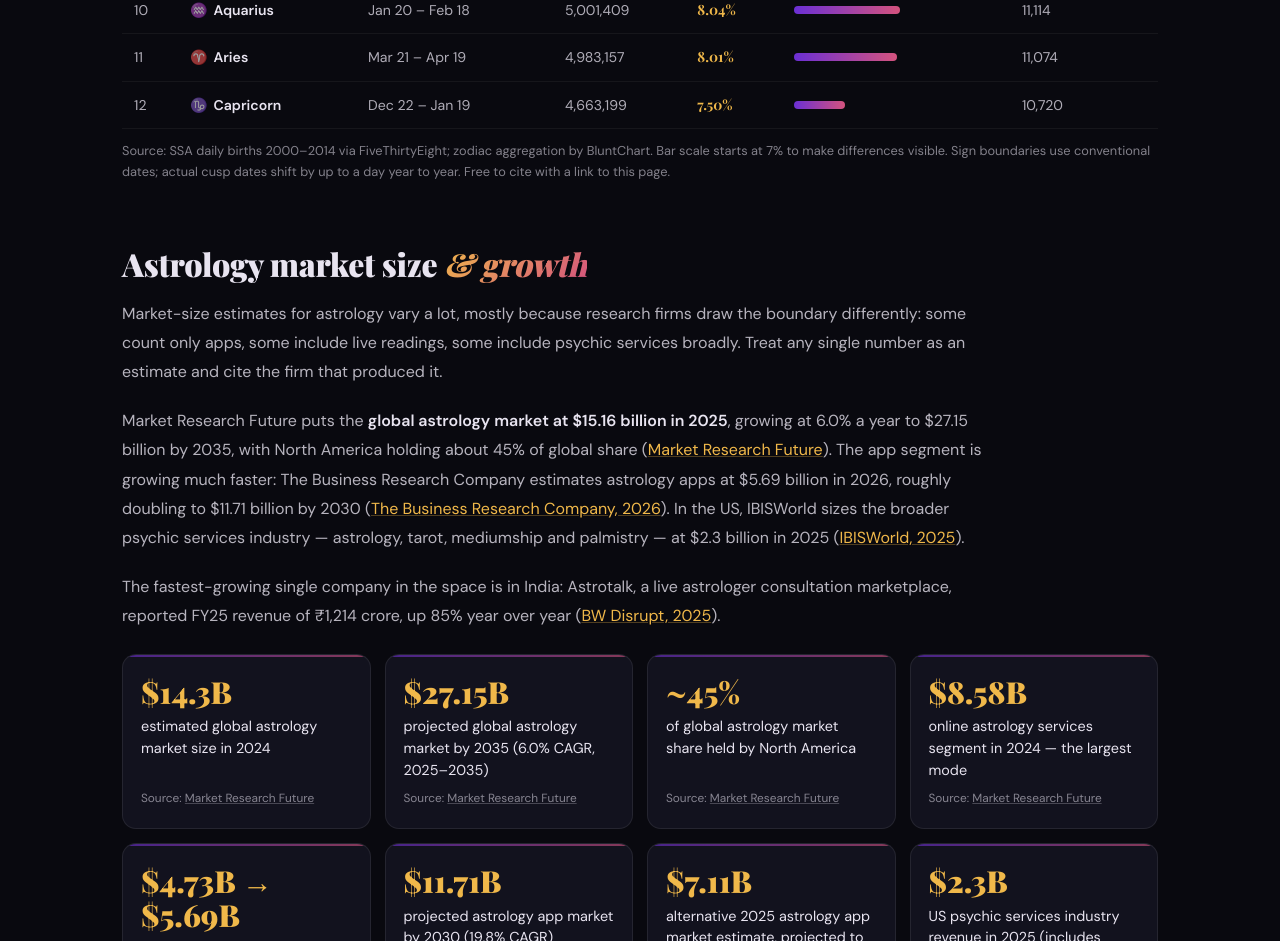
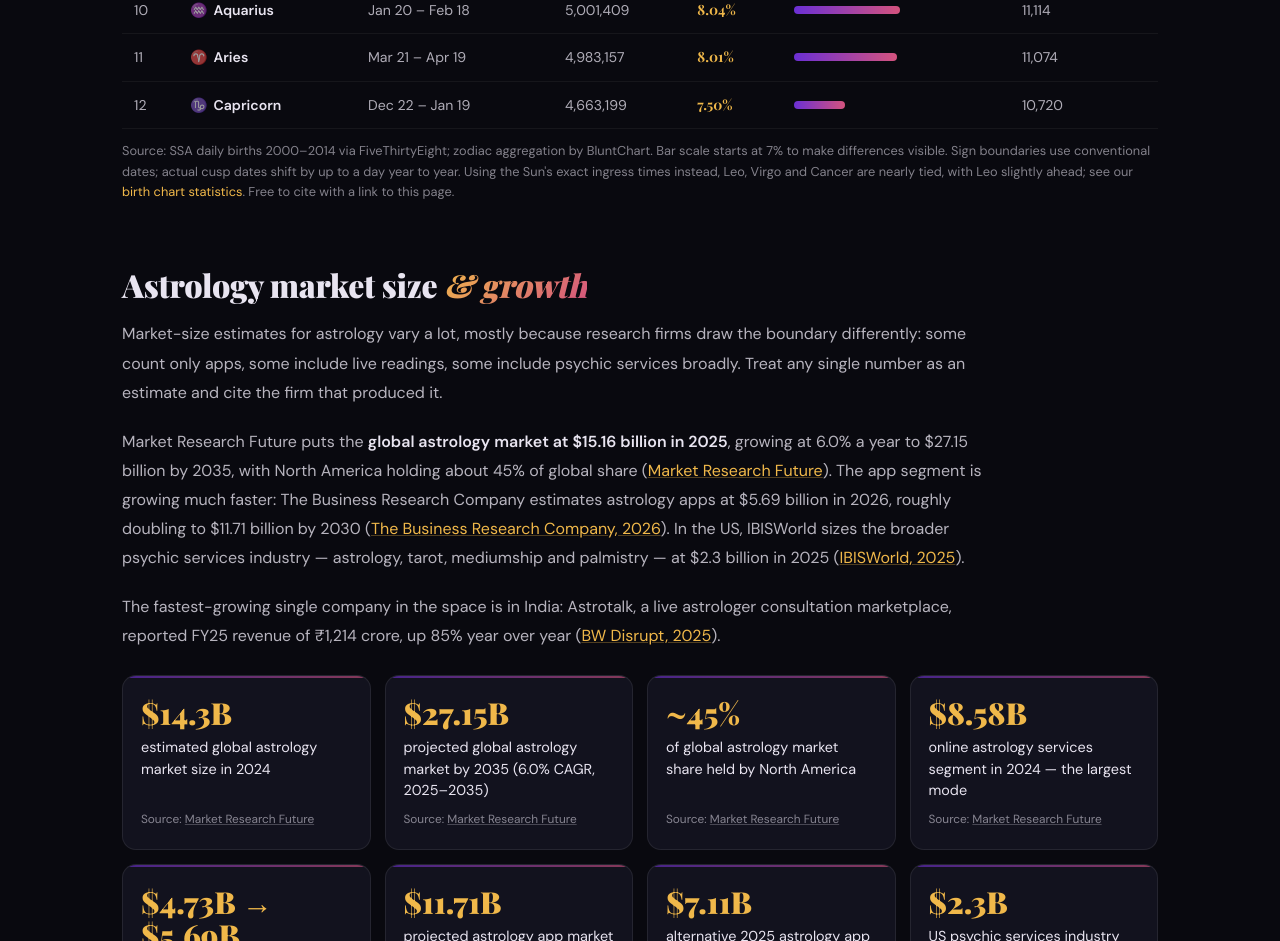
Before and after one commit to bluntchart-dot/Bluntchart, a Next.js app: page /astrology-statistics in a window 1280 px wide. Shown: the part 4171-5112 px from the top of the page. Built offline with nearby package versions, Linux system fonts and the light colour scheme; a web font is replaced by a local one.

Commit message:
fix(astrology-statistics): note exact-ingress sun sign ranking and link to birth chart statistics
Co-Authored-By: Claude Opus 5.5 <noreply@anthropic.com>

```diff
--- a/app/astrology-statistics/page.tsx
+++ b/app/astrology-statistics/page.tsx
@@ -700,7 +700,10 @@ export default function AstrologyStatisticsPage() {
           <p className="tbl-note">
             Source: SSA daily births 2000–2014 via FiveThirtyEight; zodiac aggregation by BluntChart.
             Bar scale starts at 7% to make differences visible. Sign boundaries use conventional dates;
-            actual cusp dates shift by up to a day year to year. Free to cite with a link to this page.
+            actual cusp dates shift by up to a day year to year. Using the Sun&apos;s exact ingress times
+            instead, Leo, Virgo and Cancer are nearly tied, with Leo slightly ahead; see our{" "}
+            <a href="/birth-chart-statistics#sun" style={{ color: "var(--gold)" }}>birth chart statistics</a>.
+            Free to cite with a link to this page.
           </p>
 
           {/* ── MARKET ── */}
```
